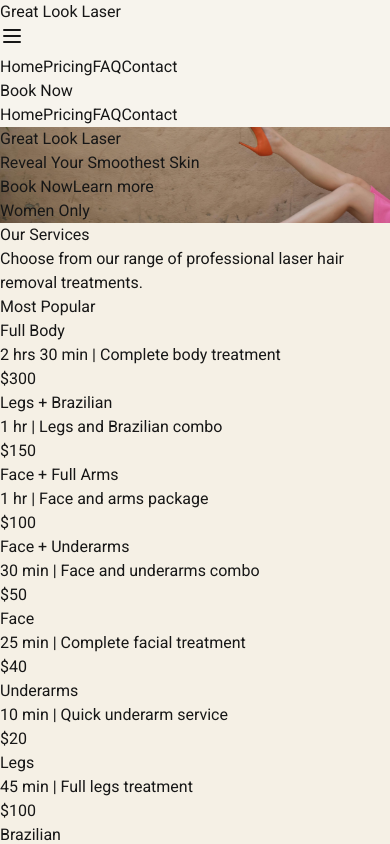
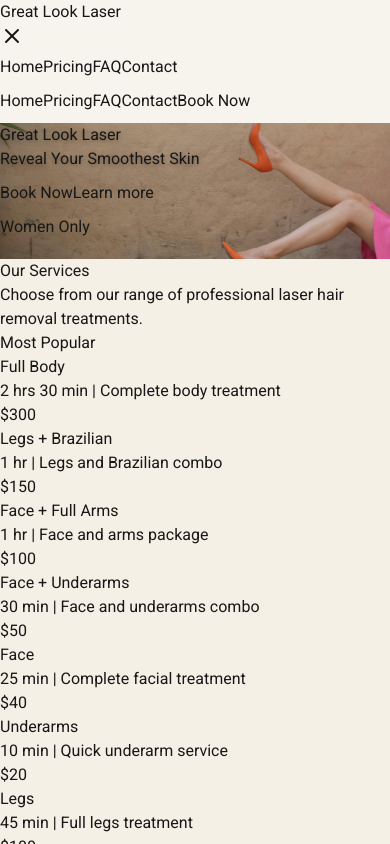
Before and after one commit to dhillonator/great-look-laser, a Next.js app: page / in a window 390 px wide. Both pictures are taken after a click on the button 12 px from the left and 36 px from the top of the page. Shown: the top 844 px of the page. Built offline with nearby package versions, Linux system fonts and the light colour scheme.

Commit message:
mobile optimization

```diff
--- a/src/app/globals.css
+++ b/src/app/globals.css
@@ -86,3 +86,31 @@ button, a {
 .hover-glow:hover {
   box-shadow: 0 0 15px rgba(249, 115, 22, 0.4);
 }
+
+/* Improved mobile menu styling */
+.menu-fullscreen {
+  animation: fadeIn 0.3s ease-in-out;
+}
+
+@keyframes fadeIn {
+  from { opacity: 0; }
+  to { opacity: 1; }
+}
+
+/* Additional responsive improvements */
+@media (max-width: 768px) {
+  /* Makes the background image position better on mobile */
+  #home {
+    background-position: 70% center !important;
+  }
+
+  /* Ensures buttons are more touch-friendly on mobile */
+  .rounded-full {
+    min-height: 44px;
+  }
+
+  /* Better text readability on mobile */
+  .drop-shadow-md {
+    text-shadow: 0 2px 4px rgba(0, 0, 0, 0.3);
+  }
+}
--- a/src/app/page.tsx
+++ b/src/app/page.tsx
@@ -46,24 +46,24 @@ export default function HomePage() {
   ];
 
   return (
-    <div>
-      {/* Hero Section with Background Image */}
+    <>
+      {/* Hero Section with Background Image - Mobile Optimized */}
       <section
         id="home"
         className="min-h-screen flex flex-col items-start justify-center px-4 md:px-12 lg:px-20 relative"
         style={{
           backgroundImage: "url('/legs-image.jpg')",
           backgroundSize: "cover",
-          backgroundPosition: "center",
+          backgroundPosition: "70% center", /* Shift position to show more of the legs on mobile */
           backgroundRepeat: "no-repeat"
         }}
       >
         {/* Gradient overlay to ensure text is readable */}
         <div className="absolute inset-0 bg-gradient-to-r from-black/60 to-transparent z-0"></div>
 
-        <motion.div className="relative z-10 max-w-lg">
+        <div className="relative z-10 max-w-lg mt-16 md:mt-0"> {/* Added margin-top to push content down on mobile */}
           <motion.h1
-            className="text-4xl md:text-6xl font-bold mb-4 text-white"
+            className="text-4xl md:text-6xl font-bold mb-4 text-white drop-shadow-md"
             initial={{ opacity: 0, y: 20 }}
             animate={{ opacity: 1, y: 0 }}
             transition={{ duration: 0.6 }}
@@ -72,7 +72,7 @@ export default function HomePage() {
           </motion.h1>
 
           <motion.p
-            className="text-2xl md:text-3xl mb-8 text-white"
+            className="text-2xl md:text-3xl mb-8 text-white drop-shadow-md"
             initial={{ opacity: 0, y: 20 }}
             animate={{ opacity: 1, y: 0 }}
             transition={{ duration: 0.6, delay: 0.2 }}
@@ -95,7 +95,7 @@ export default function HomePage() {
                 });
                 openCalendly();
               }}
-              className="bg-gradient-to-r from-orange-500 to-orange-600 px-8 py-3 rounded-full text-lg font-medium hover:opacity-90 transition-opacity text-white shadow-lg"
+              className="bg-orange-500 px-8 py-3 rounded-full text-lg font-medium hover:opacity-90 transition-opacity text-white shadow-lg"
             >
               Book Now
             </button>
@@ -113,14 +113,14 @@ export default function HomePage() {
           </motion.div>
 
           <motion.div
-            className="mt-12 text-base bg-black/40 inline-block px-4 py-1 rounded-full text-white/90"
+            className="mt-8 text-base bg-black/40 inline-block px-4 py-1 rounded-full text-white/90"
             initial={{ opacity: 0 }}
             animate={{ opacity: 1 }}
             transition={{ duration: 0.6, delay: 0.6 }}
           >
             Women Only
           </motion.div>
-        </motion.div>
+        </div>
       </section>
 
       {/* Pricing Section - Beige Background (from wall color) */}
@@ -428,6 +428,6 @@ export default function HomePage() {
           <p className="text-gray-500 text-sm">© {new Date().getFullYear()} Great Look Laser. All rights reserved.</p>
         </div>
       </footer>
-    </div>
+    </>
   );
 }
--- a/src/components/Topbar.tsx
+++ b/src/components/Topbar.tsx
@@ -1,7 +1,7 @@
 "use client"
 
 import React from 'react';
-import { Menu } from 'lucide-react';
+import { Menu, X } from 'lucide-react';
 import { useState, useEffect } from 'react';
 import { trackBooking, event } from '@/lib/analytics';
 
@@ -42,13 +42,15 @@ export default function Topbar() {
   };
 
   return (
+    <>
+      {/* Fixed top nav bar - more compact for mobile */}
       <nav className={`fixed top-0 w-full z-50 transition-all duration-300 ${
-      scrolled ? 'bg-[#f5f0e5] shadow-md text-gray-800' : 'bg-transparent text-white'
+        scrolled ? 'bg-[#f5f0e5]/90 backdrop-blur-sm shadow-md' : 'bg-transparent'
       }`}>
         <div className="max-w-7xl mx-auto px-4">
-        <div className="flex items-center justify-between h-16">
+          <div className="flex items-center justify-between h-14">
             {/* Logo/Brand */}
-          <div className={`font-semibold text-lg transition-colors ${scrolled ? 'text-gray-800' : 'text-white'}`}>
+            <div className={`font-semibold text-lg ${scrolled ? 'text-gray-800' : 'text-white'}`}>
               Great Look Laser
             </div>
 
@@ -57,94 +59,85 @@ export default function Topbar() {
               onClick={() => setIsMenuOpen(!isMenuOpen)}
               className={`md:hidden ${scrolled ? 'text-gray-800' : 'text-white'}`}
             >
-            <Menu className="h-6 w-6" />
+              {isMenuOpen ? <X className="h-6 w-6" /> : <Menu className="h-6 w-6" />}
             </button>
 
             {/* Desktop Navigation */}
             <div className="hidden md:flex items-center gap-8">
               <button
                 onClick={() => scrollToSection('home')}
-              className={`text-sm hover:opacity-80 transition-colors ${
-                scrolled ? 'text-gray-700 hover:text-gray-900' : 'text-white/90 hover:text-white'
+                className={`text-sm transition-colors ${
+                  scrolled ? 'text-gray-700 hover:text-gray-900' : 'text-white hover:text-white/80'
                 }`}
               >
                 Home
               </button>
               <button
                 onClick={() => scrollToSection('pricing')}
-              className={`text-sm hover:opacity-80 transition-colors ${
-                scrolled ? 'text-gray-700 hover:text-gray-900' : 'text-white/90 hover:text-white'
+                className={`text-sm transition-colors ${
+                  scrolled ? 'text-gray-700 hover:text-gray-900' : 'text-white hover:text-white/80'
                 }`}
               >
                 Pricing
               </button>
               <button
                 onClick={() => scrollToSection('faq')}
-              className={`text-sm hover:opacity-80 transition-colors ${
-                scrolled ? 'text-gray-700 hover:text-gray-900' : 'text-white/90 hover:text-white'
+                className={`text-sm transition-colors ${
+                  scrolled ? 'text-gray-700 hover:text-gray-900' : 'text-white hover:text-white/80'
                 }`}
               >
                 FAQ
               </button>
               <button
                 onClick={() => scrollToSection('contact')}
-              className={`text-sm hover:opacity-80 transition-colors ${
-                scrolled ? 'text-gray-700 hover:text-gray-900' : 'text-white/90 hover:text-white'
+                className={`text-sm transition-colors ${
+                  scrolled ? 'text-gray-700 hover:text-gray-900' : 'text-white hover:text-white/80'
                 }`}
               >
                 Contact
               </button>
             </div>
+          </div>
+        </div>
+      </nav>
 
-          {/* Book Now Button - Always visible */}
-          <button
-            onClick={openCalendly}
-            className="bg-orange-500 hover:bg-orange-600 px-4 py-1.5 rounded-full text-sm text-white font-medium transition-colors shadow-sm"
-          >
-            Book Now
-          </button>
-        </div>
-
-        {/* Mobile Menu */}
+      {/* Fullscreen Mobile Menu - overlays content instead of pushing it down */}
       {isMenuOpen && (
-          <div className={`md:hidden py-4 space-y-4 border-t ${
-            scrolled ? 'border-orange-200' : 'border-white/10'
-          }`}>
+        <div className="md:hidden fixed inset-0 pt-14 z-40 bg-black/90 backdrop-blur-md flex flex-col justify-center items-center menu-fullscreen">
+          <div className="flex flex-col gap-8 text-center">
             <button
               onClick={() => scrollToSection('home')}
-              className={`block w-full text-left py-2 ${
-                scrolled ? 'text-gray-700 hover:text-gray-900' : 'text-white/90 hover:text-white'
-              }`}
+              className="text-white text-xl font-medium"
             >
               Home
             </button>
             <button
               onClick={() => scrollToSection('pricing')}
-              className={`block w-full text-left py-2 ${
-                scrolled ? 'text-gray-700 hover:text-gray-900' : 'text-white/90 hover:text-white'
-              }`}
+              className="text-white text-xl font-medium"
             >
               Pricing
             </button>
             <button
               onClick={() => scrollToSection('faq')}
-              className={`block w-full text-left py-2 ${
-                scrolled ? 'text-gray-700 hover:text-gray-900' : 'text-white/90 hover:text-white'
-              }`}
+              className="text-white text-xl font-medium"
             >
               FAQ
             </button>
             <button
               onClick={() => scrollToSection('contact')}
-              className={`block w-full text-left py-2 ${
-                scrolled ? 'text-gray-700 hover:text-gray-900' : 'text-white/90 hover:text-white'
-              }`}
+              className="text-white text-xl font-medium"
             >
               Contact
             </button>
+            <button
+              onClick={openCalendly}
+              className="mt-4 bg-orange-500 hover:bg-orange-600 px-8 py-3 rounded-full text-lg text-white font-medium transition-colors shadow-md"
+            >
+              Book Now
+            </button>
+          </div>
         </div>
       )}
-      </div>
-    </nav>
+    </>
   );
 }
```
Lines whose indentation alone changed are shown as unchanged.
